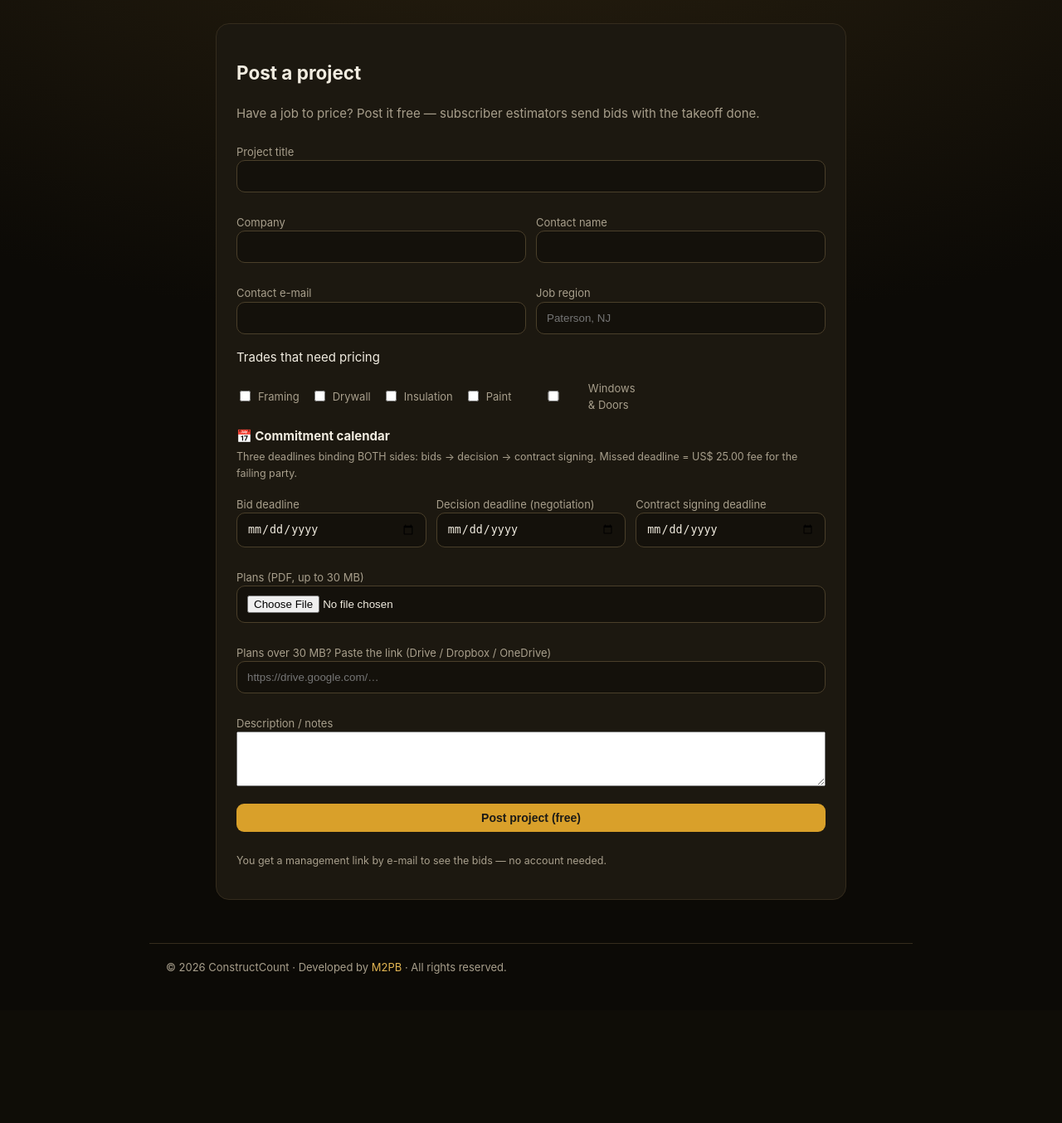
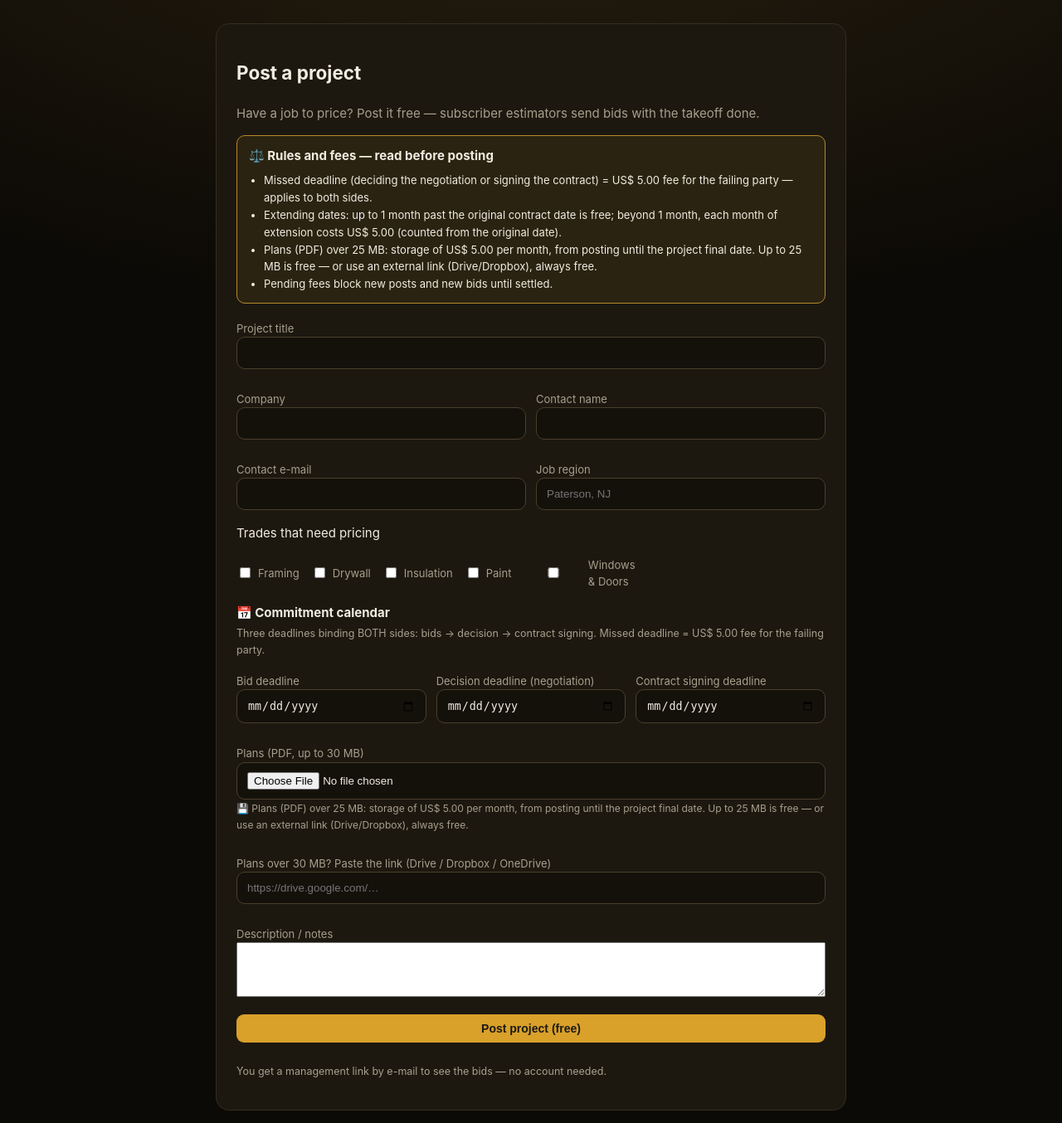
Before and after one commit to petro20/ConstructCount, a PHP site: page /publicar.php in a window 1280 px wide. Shown: the part 71-1425 px from the top of the page at 83% size. Before the commit the page ends 1245 px from the top, so only its background shows below. Run offline with PHP 8.4, Linux system fonts and the light colour scheme; some libraries are stand-ins or nearby versions.

Commit message:
﻿Taxas definidas: multa US\; prorrogacao >1 mes = US\/mes (da data original, recalculada); armazenamento PDF >25MB = US\/mes ate a data final; quadro de regras claro no publicar + conta de storage e prorrogacao no painel do dono
Co-Authored-By: Claude (deploy.ps1) <noreply@anthropic.com>

```diff
--- a/lib/i18n.php
+++ b/lib/i18n.php
@@ -91,7 +91,17 @@ $GLOBALS['I18N'] = [
   'prj_sign_flash'     => ['✓ Confirmação registrada. Quando os dois lados confirmarem, a obra vira "em andamento".', '✓ Confirmation recorded. When both sides confirm, the job becomes "in progress".', '✓ Confirmación registrada. Cuando ambos confirmen, la obra pasa a "en curso".'],
   'prj_contract_title' => ['Assinatura do contrato', 'Contract signing', 'Firma del contrato'],
   'prj_bids_closed'    => ['O prazo de propostas deste projeto já encerrou.', 'The bid deadline for this project has passed.', 'El plazo de propuestas de este proyecto ya cerró.'],
-  'prj_bid_terms'      => ['Ao enviar, você aceita o calendário de compromissos: se sua proposta for aceita e você não confirmar o contrato até a data-limite, será registrada uma taxa de US$ {fee}.', 'By sending, you accept the commitment calendar: if your bid is accepted and you do not confirm the contract by the deadline, a US$ {fee} fee is recorded.', 'Al enviar, aceptas el calendario de compromisos: si tu propuesta es aceptada y no confirmas el contrato hasta la fecha límite, se registra una tarifa de US$ {fee}.'],
+  'prj_rules_title'    => ['Regras e taxas — leia antes de publicar', 'Rules and fees — read before posting', 'Reglas y tarifas — lee antes de publicar'],
+  'prj_rule_fee'       => ['Prazo descumprido (decidir a negociação ou assinar o contrato) = multa de US$ {fee} para quem falhou — vale para os dois lados.', 'Missed deadline (deciding the negotiation or signing the contract) = US$ {fee} fee for the failing party — applies to both sides.', 'Plazo incumplido (decidir la negociación o firmar el contrato) = multa de US$ {fee} para quien falló — aplica a ambos lados.'],
+  'prj_rule_extension' => ['Prorrogar datas: até 1 mês além da data original do contrato é grátis; passou de 1 mês, cada mês de prorrogação custa US$ {fee} (contado da data original).', 'Extending dates: up to 1 month past the original contract date is free; beyond 1 month, each month of extension costs US$ {fee} (counted from the original date).', 'Prorrogar fechas: hasta 1 mes después de la fecha original del contrato es gratis; pasado 1 mes, cada mes de prórroga cuesta US$ {fee} (contado desde la fecha original).'],
+  'prj_rule_storage'   => ['Planta (PDF) acima de 25 MB: armazenamento de US$ {fee} por mês, da publicação até a data final do projeto. Até 25 MB é grátis — ou use um link externo (Drive/Dropbox), sempre grátis.', 'Plans (PDF) over 25 MB: storage of US$ {fee} per month, from posting until the project final date. Up to 25 MB is free — or use an external link (Drive/Dropbox), always free.', 'Plano (PDF) mayor a 25 MB: almacenamiento de US$ {fee} por mes, desde la publicación hasta la fecha final del proyecto. Hasta 25 MB es gratis — o usa un enlace externo (Drive/Dropbox), siempre gratis.'],
+  'prj_rule_block'     => ['Taxas pendentes bloqueiam novas publicações e novas propostas até a regularização.', 'Pending fees block new posts and new bids until settled.', 'Tarifas pendientes bloquean nuevas publicaciones y nuevas propuestas hasta regularizar.'],
+  'prj_extend_title'   => ['Prorrogar datas', 'Extend dates', 'Prorrogar fechas'],
+  'prj_extend_btn'     => ['Salvar novas datas', 'Save new dates', 'Guardar nuevas fechas'],
+  'prj_extend_flash'   => ['✓ Datas prorrogadas (dentro do 1º mês — sem taxa).', '✓ Dates extended (within the 1st month — no fee).', '✓ Fechas prorrogadas (dentro del 1er mes — sin tarifa).'],
+  'prj_extend_fee_flash' => ['✓ Datas prorrogadas. Taxa de prorrogação registrada: US$ {fee} (mais de 1 mês além da data original).', '✓ Dates extended. Extension fee recorded: US$ {fee} (more than 1 month past the original date).', '✓ Fechas prorrogadas. Tarifa de prórroga registrada: US$ {fee} (más de 1 mes después de la fecha original).'],
+  'prj_storage_due'    => ['Armazenamento desta planta ({mb} MB > 25 MB): US$ {due} — {months} mês(es) × US$ 5, da publicação até a data final.', 'Storage for these plans ({mb} MB > 25 MB): US$ {due} — {months} month(s) × US$ 5, from posting until the final date.', 'Almacenamiento de este plano ({mb} MB > 25 MB): US$ {due} — {months} mes(es) × US$ 5, desde la publicación hasta la fecha final.'],
+  'prj_bid_terms'      =>['Ao enviar, você aceita o calendário de compromissos: se sua proposta for aceita e você não confirmar o contrato até a data-limite, será registrada uma taxa de US$ {fee}.', 'By sending, you accept the commitment calendar: if your bid is accepted and you do not confirm the contract by the deadline, a US$ {fee} fee is recorded.', 'Al enviar, aceptas el calendario de compromisos: si tu propuesta es aceptada y no confirmas el contrato hasta la fecha límite, se registra una tarifa de US$ {fee}.'],
   'prj_v_subject'      => ['prazo descumprido — taxa registrada', 'missed deadline — fee recorded', 'plazo incumplido — tarifa registrada'],
   'prj_v_mail'         => ['Um prazo do calendário de compromissos não foi cumprido no projeto', 'A commitment calendar deadline was missed on the project', 'Un plazo del calendario de compromisos no se cumplió en el proyecto'],
   'prj_v_mail2'        => ['Enquanto a taxa estiver pendente, novas publicações/propostas ficam bloqueadas. Responda este e-mail para regularizar.', 'While the fee is pending, new posts/bids are blocked. Reply to this e-mail to settle.', 'Mientras la tarifa esté pendiente, nuevas publicaciones/propuestas quedan bloqueadas. Responde este e-mail para regularizar.'],
--- a/lib/projects.php
+++ b/lib/projects.php
@@ -50,7 +50,8 @@ function prj_ensure_schema(): void {
   ) ENGINE=InnoDB DEFAULT CHARSET=utf8mb4");
   try { db()->exec("ALTER TABLE projects ADD COLUMN IF NOT EXISTS lat DECIMAL(9,6) NULL, ADD COLUMN IF NOT EXISTS lng DECIMAL(9,6) NULL, ADD COLUMN IF NOT EXISTS pdf_link VARCHAR(500) NULL, ADD COLUMN IF NOT EXISTS closed_at DATETIME NULL,
     ADD COLUMN IF NOT EXISTS negotiation_deadline DATE NULL, ADD COLUMN IF NOT EXISTS contract_deadline DATE NULL,
-    ADD COLUMN IF NOT EXISTS awarded_at DATETIME NULL, ADD COLUMN IF NOT EXISTS awarded_proposal_id INT NULL, ADD COLUMN IF NOT EXISTS contract_gc_at DATETIME NULL"); } catch (Throwable $e) {}
+    ADD COLUMN IF NOT EXISTS awarded_at DATETIME NULL, ADD COLUMN IF NOT EXISTS awarded_proposal_id INT NULL, ADD COLUMN IF NOT EXISTS contract_gc_at DATETIME NULL,
+    ADD COLUMN IF NOT EXISTS pdf_size BIGINT NULL, ADD COLUMN IF NOT EXISTS contract_deadline_orig DATE NULL"); } catch (Throwable $e) {}
   try { db()->exec("ALTER TABLE proposals ADD COLUMN IF NOT EXISTS contract_bidder_at DATETIME NULL"); } catch (Throwable $e) {}
   db()->exec("CREATE TABLE IF NOT EXISTS violations (
     id INT AUTO_INCREMENT PRIMARY KEY,
@@ -188,8 +189,30 @@ function prj_notify_subscribers(array $p): void {
   }
 }
 
-/** Taxa por prazo descumprido (US$). Pode sobrescrever no config.php: define('PRJ_PENALTY_FEE', 25.00). */
-function prj_fee(): float { cfg_loaded(); return defined('PRJ_PENALTY_FEE') ? (float) PRJ_PENALTY_FEE : 25.00; }
+/** Taxa por prazo descumprido (US$ 5). Sobrescreve no config.php: define('PRJ_PENALTY_FEE', 5.00). */
+function prj_fee(): float { cfg_loaded(); return defined('PRJ_PENALTY_FEE') ? (float) PRJ_PENALTY_FEE : 5.00; }
+
+/** Armazenamento: PDF acima de 25 MB paga US$ 5/mês, da publicação até a data final. */
+const PRJ_STORAGE_FREE = 26214400;   // 25 MB
+function prj_storage_fee(): float { cfg_loaded(); return defined('PRJ_STORAGE_FEE') ? (float) PRJ_STORAGE_FEE : 5.00; }
+function prj_storage_months(array $p): int {
+  if (empty($p['contract_deadline'])) return 1;
+  $days = (strtotime((string) $p['contract_deadline']) - strtotime((string) $p['created_at'])) / 86400;
+  return max(1, (int) ceil($days / 30));
+}
+function prj_storage_due(array $p): float {
+  if (empty($p['pdf_path']) || (int) ($p['pdf_size'] ?? 0) <= PRJ_STORAGE_FREE) return 0.0;
+  return prj_storage_months($p) * prj_storage_fee();
+}
+
+/** Multa de PRORROGAÇÃO: até 1 mês além da data ORIGINAL do contrato é grátis;
+    passou de 1 mês → US$ 5 por CADA mês de prorrogação (contado da data original). */
+function prj_extension_fee(string $origContract, string $newContract): float {
+  $days = (strtotime($newContract) - strtotime($origContract)) / 86400;
+  if ($days <= 0) return 0.0;
+  $months = (int) ceil($days / 30);
+  return $months > 1 ? $months * prj_fee() : 0.0;
+}
 
 /** Registra uma violação de prazo (1x por tipo/projeto) e avisa a parte por e-mail. */
 function prj_violation(array $p, string $party, string $kind, ?int $userId, string $email): void {
--- a/publicar.php
+++ b/publicar.php
@@ -36,8 +36,9 @@ if (($_SERVER['REQUEST_METHOD'] ?? '') === 'POST') {
       if ($err === '') {
         $tok = bin2hex(random_bytes(16));
         $geo = prj_geocode($region);   // pin no mapa da landing
-        db()->prepare('INSERT INTO projects (title,company,contact_name,contact_email,region,trades,deadline,negotiation_deadline,contract_deadline,descr,pdf_path,pdf_link,manage_token,lat,lng) VALUES (?,?,?,?,?,?,?,?,?,?,?,?,?,?,?)')
-            ->execute([$title, $company, $cname, $cemail, $region, implode(',', $trades), $deadline, $negDeadline, $conDeadline, $descr, $pdf, ($pdfLink ?: null), $tok, $geo['lat'] ?? null, $geo['lng'] ?? null]);
+        $pdfSize = ($pdf !== null) ? (int) ($_FILES['pdf']['size'] ?? 0) : null;
+        db()->prepare('INSERT INTO projects (title,company,contact_name,contact_email,region,trades,deadline,negotiation_deadline,contract_deadline,contract_deadline_orig,descr,pdf_path,pdf_size,pdf_link,manage_token,lat,lng) VALUES (?,?,?,?,?,?,?,?,?,?,?,?,?,?,?,?,?)')
+            ->execute([$title, $company, $cname, $cemail, $region, implode(',', $trades), $deadline, $negDeadline, $conDeadline, $conDeadline, $descr, $pdf, $pdfSize, ($pdfLink ?: null), $tok, $geo['lat'] ?? null, $geo['lng'] ?? null]);
         $id = (int) db()->lastInsertId();
         // OFERTA o link a todos os assinantes do pacote Mural (e-mail broadcast)
         prj_notify_subscribers(['id' => $id, 'title' => $title, 'region' => $region, 'trades' => implode(',', $trades), 'deadline' => $deadline]);
@@ -56,6 +57,15 @@ layout_top(t('prj_post_title'));
 <div class="card" style="max-width:760px;margin:0 auto">
   <h2><?= h(t('prj_post_title')) ?></h2>
   <p class="muted"><?= h(t('prj_post_sub')) ?></p>
+  <div style="margin-top:10px;padding:12px 14px;border:1px solid #b58a2a;border-radius:10px;background:rgba(217,160,42,.08)">
+    <b>⚖️ <?= h(t('prj_rules_title')) ?></b>
+    <ul style="margin:8px 0 0;padding-left:18px;font-size:13px;line-height:1.6">
+      <li><?= h(str_replace('{fee}', number_format(prj_fee(), 2), t('prj_rule_fee'))) ?></li>
+      <li><?= h(str_replace('{fee}', number_format(prj_fee(), 2), t('prj_rule_extension'))) ?></li>
+      <li><?= h(str_replace('{fee}', number_format(prj_storage_fee(), 2), t('prj_rule_storage'))) ?></li>
+      <li><?= h(t('prj_rule_block')) ?></li>
+    </ul>
+  </div>
   <?php if ($err): ?><p class="err"><?= h($err) ?></p><?php endif; ?>
   <form method="post" enctype="multipart/form-data" style="display:grid;gap:12px;margin-top:10px">
     <?= csrf_field() ?>
@@ -85,7 +95,8 @@ layout_top(t('prj_post_title'));
         <label><?= h(t('prj_f_con_deadline')) ?><br><input type="date" name="contract_deadline" required style="width:100%"></label>
       </div>
     </div>
-    <label><?= h(t('prj_f_pdf')) ?><br><input type="file" name="pdf" accept="application/pdf" style="width:100%"></label>
+    <label><?= h(t('prj_f_pdf')) ?><br><input type="file" name="pdf" accept="application/pdf" style="width:100%">
+      <span class="muted" style="font-size:12px">💾 <?= h(str_replace('{fee}', number_format(prj_storage_fee(), 2), t('prj_rule_storage'))) ?></span></label>
     <label><?= h(t('prj_f_link')) ?><br><input type="url" name="pdf_link" placeholder="https://drive.google.com/…" style="width:100%"></label>
     <label><?= h(t('prj_f_descr')) ?><br><textarea name="descr" rows="4" style="width:100%"></textarea></label>
     <button class="btn"><?= h(t('prj_post_btn')) ?></button>
```
Also changed, not shown: projeto.php (+40 -0 lines).
